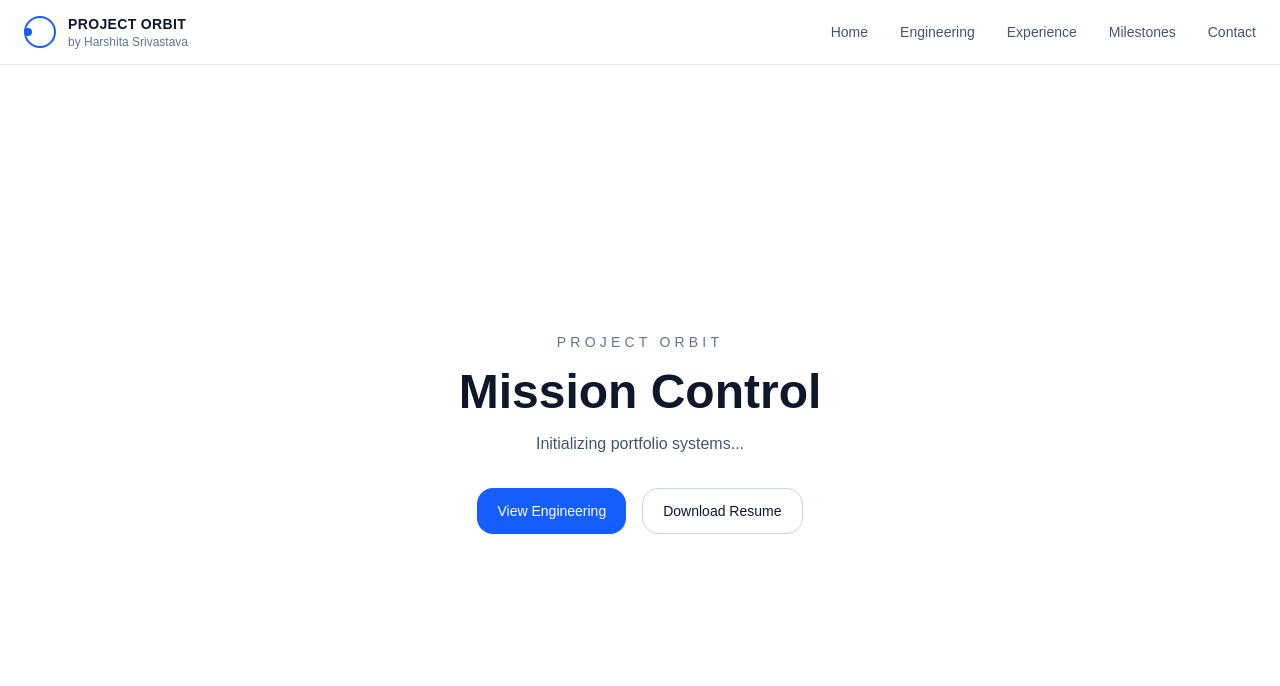
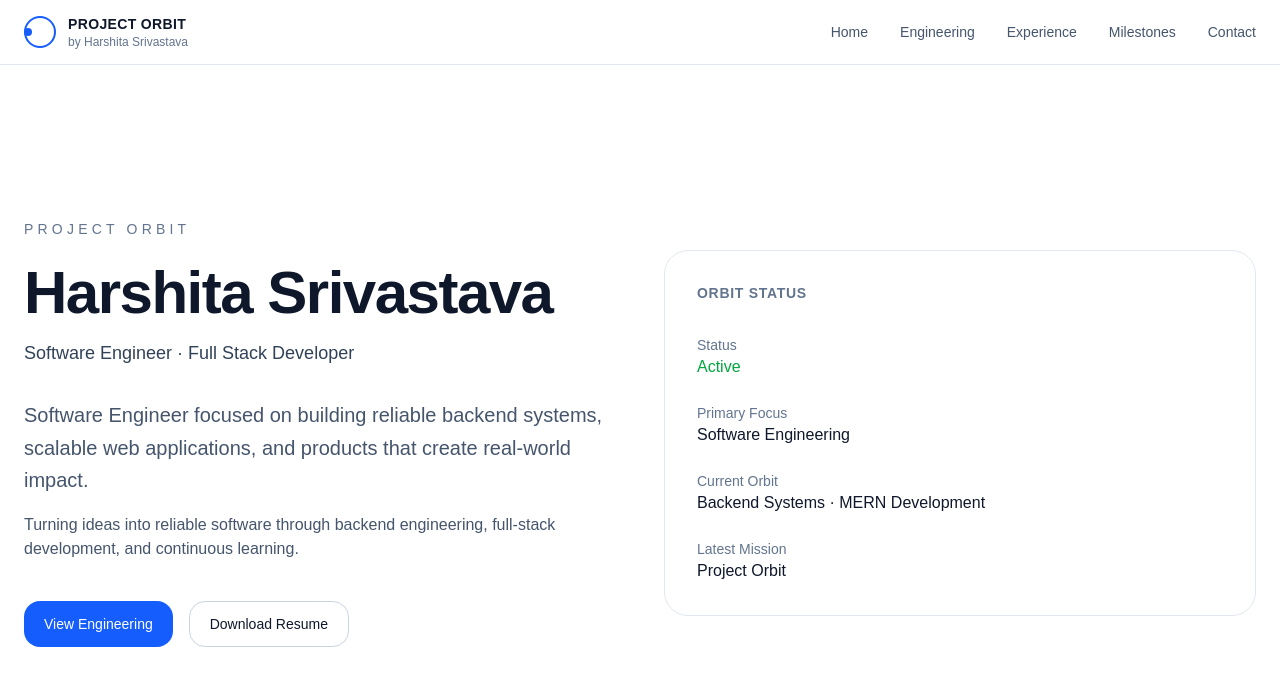
Before and after one commit to HARSHITA-SRIVASTAVA/project-orbit, a Next.js app: page / in a window 1280 px wide. Shown: the top 686 px of the page. Built offline with nearby package versions, Linux system fonts and the light colour scheme.

Commit message:
feat:added hero section skeleton

```diff
--- a/app/page.tsx
+++ b/app/page.tsx
@@ -1,5 +1,7 @@
 import Navbar from "@/components/layout/Navbar";
 import Button from "@/components/ui/Button";
+
+import Hero from "@/components/home/Hero";
 
 export default function Home() {
   return (
@@ -7,27 +9,9 @@ export default function Home() {
       <Navbar />
 
       <main className="flex min-h-[calc(100vh-64px)] items-center justify-center">
-        <div className="text-center">
-          <p className="text-sm uppercase tracking-[0.3em] text-slate-500">
-            Project Orbit
-          </p>
+        {/* Hero */}
+        <Hero />
 
-          <h1 className="mt-4 text-5xl font-bold text-slate-900">
-            Mission Control
-          </h1>
-
-          <p className="mt-4 text-slate-600">
-            Initializing portfolio systems...
-          </p>
-
-          <div className="mt-8 flex justify-center gap-4">
-            <Button>View Engineering</Button>
-
-            <Button variant="secondary">
-              Download Resume
-            </Button>
-          </div>
-        </div>
       </main>
     </>
   );
--- a/components/home/Hero.tsx
+++ b/components/home/Hero.tsx
@@ -0,0 +1,81 @@
+import Button from "@/components/ui/Button";
+import Container from "@/components/layout/Container";
+
+export default function Hero() {
+  return (
+    <section className="py-24">
+      <Container>
+        <div className="grid gap-12 lg:grid-cols-2 lg:items-center">
+          {/* Left Side */}
+          <div>
+            <p className="text-sm uppercase tracking-[0.3em] text-slate-500">
+              Project Orbit
+            </p>
+
+            <h1 className="mt-6 text-5xl font-bold tracking-tight text-slate-900 lg:text-6xl">
+              Harshita Srivastava
+            </h1>
+
+            <p className="mt-4 text-lg font-medium text-slate-700">
+              Software Engineer · Full Stack Developer
+            </p>
+
+            <p className="mt-8 text-xl leading-relaxed text-slate-600">
+              Software Engineer focused on building reliable backend systems,
+              scalable web applications, and products that create real-world
+              impact.
+            </p>
+
+            <p className="mt-4 text-slate-600">
+              Turning ideas into reliable software through backend engineering,
+              full-stack development, and continuous learning.
+            </p>
+
+            <div className="mt-10 flex flex-wrap gap-4">
+              <Button>View Engineering</Button>
+
+              <Button variant="secondary">
+                Download Resume
+              </Button>
+            </div>
+          </div>
+
+          {/* Right Side */}
+          <div className="rounded-3xl border border-slate-200 p-8">
+            <p className="text-sm font-semibold uppercase tracking-wider text-slate-500">
+              Orbit Status
+            </p>
+
+            <div className="mt-8 space-y-6">
+              <div>
+                <p className="text-sm text-slate-500">Status</p>
+                <p className="font-medium text-green-600">Active</p>
+              </div>
+
+              <div>
+                <p className="text-sm text-slate-500">Primary Focus</p>
+                <p className="font-medium text-slate-900">
+                  Software Engineering
+                </p>
+              </div>
+
+              <div>
+                <p className="text-sm text-slate-500">Current Orbit</p>
+                <p className="font-medium text-slate-900">
+                  Backend Systems · MERN Development
+                </p>
+              </div>
+
+              <div>
+                <p className="text-sm text-slate-500">Latest Mission</p>
+                <p className="font-medium text-slate-900">
+                  Project Orbit
+                </p>
+              </div>
+            </div>
+          </div>
+        </div>
+      </Container>
+    </section>
+  );
+}
```
Also changed, not shown: 1 other file (tests, documents, lock files or other folders).
